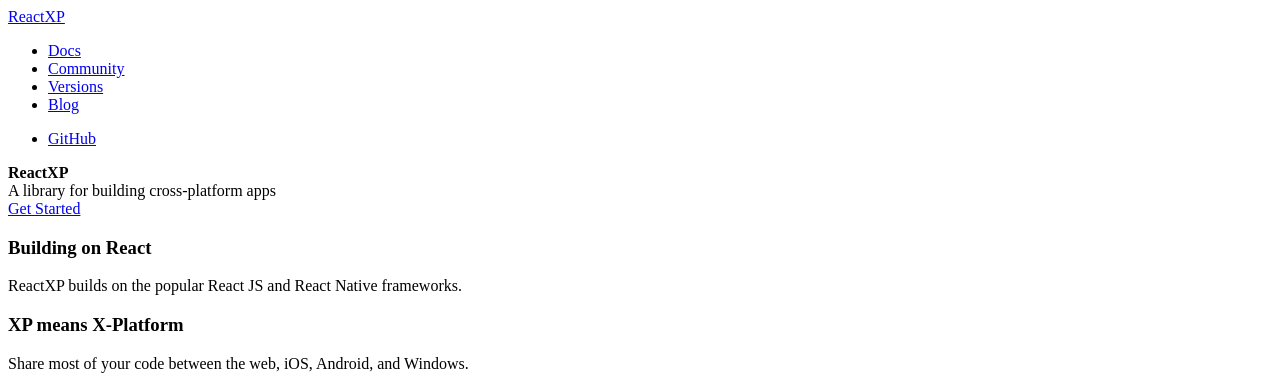
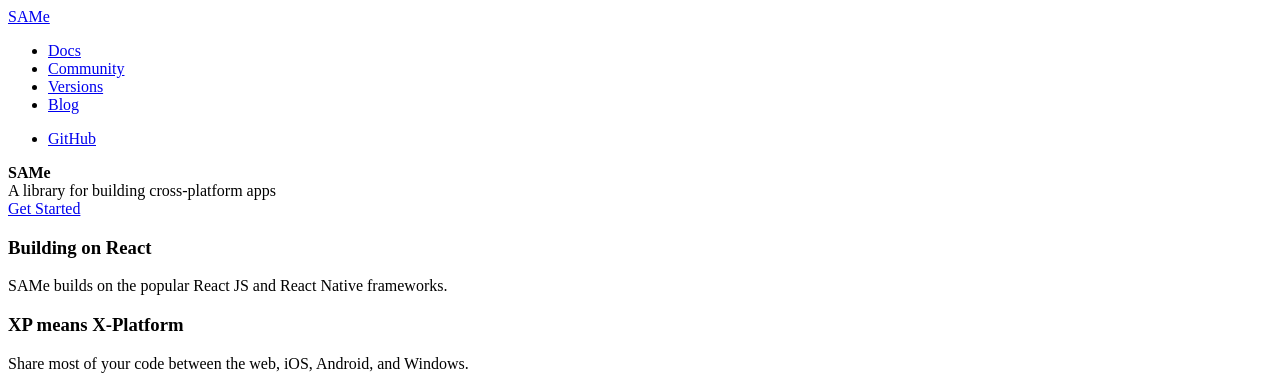
Before and after one commit to hnhatr/services-around-me, a Jekyll site: the page built from docs/index.md, in a window 1280 px wide. Shown: the top 384 px of the page. Built offline with Jekyll 4.4.1, drawn with Linux system fonts in a browser that asks for light colours.

Commit message:
docs file edit

```diff
--- a/docs/_includes/hero.html
+++ b/docs/_includes/hero.html
@@ -1,6 +1,6 @@
 <div class="hero">
   <div class="wrap">
-    <div class="text"><strong>ReactXP</strong></div>
+    <div class="text"><strong>SAMe</strong></div>
     <div class="minitext">
       A library for building cross-platform apps
     </div>
--- a/docs/_includes/navigation.html
+++ b/docs/_includes/navigation.html
@@ -1,7 +1,7 @@
 <div class="nav-main">
   <div class="wrap">
     <a class="nav-home" href="/services-around-me/">
-      ReactXP
+      SAMe
     </a>
     <div class="nav-lists">
       <ul class="nav-site nav-site-internal">
--- a/docs/index.md
+++ b/docs/index.md
@@ -8,7 +8,7 @@
   <div class="marketing-row">
     <div class="marketing-col">
       <h3>Building on React</h3>
-      <p>ReactXP builds on the popular React JS and React Native frameworks.</p>
+      <p>SAMe builds on the popular React JS and React Native frameworks.</p>
     </div>
     <div class="marketing-col">
       <h3>XP means X-Platform</h3>
```
